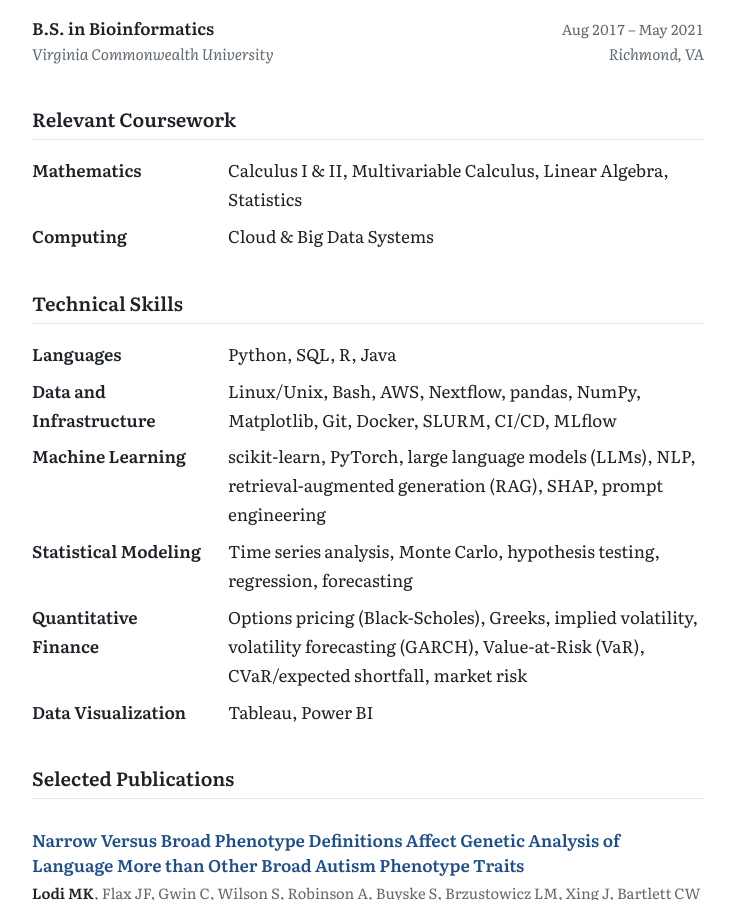
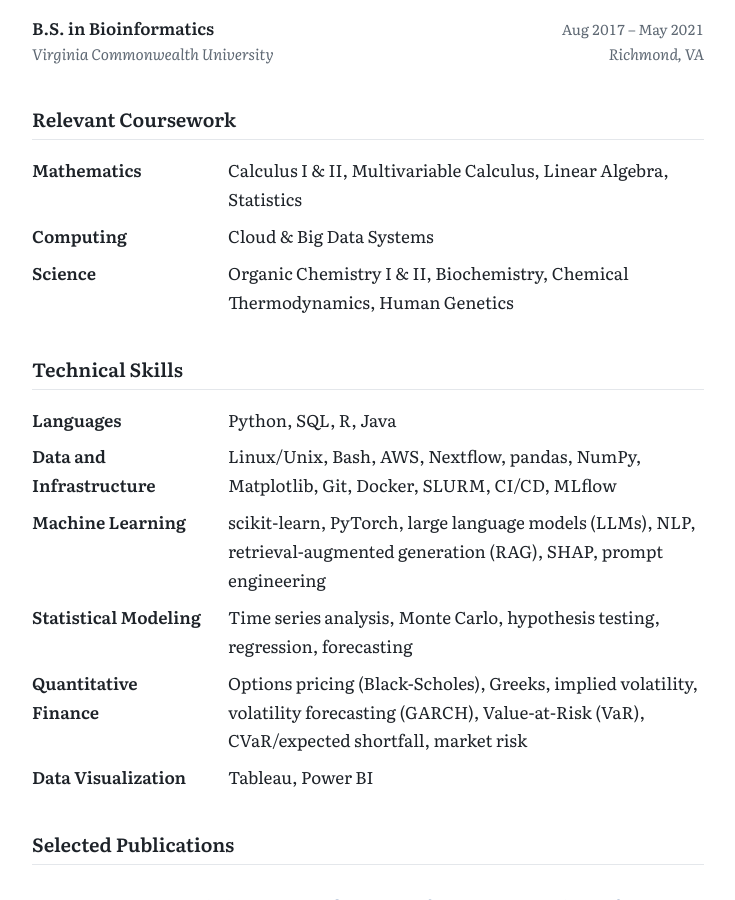
Before and after one commit to mklodi1/mklodi1.github.io, a Jekyll site: the page built from cv/index.html, in a window 1280 px wide and 900 px high, scrolled down 1654 px. Shown: the whole window, without its empty margins (272-1007 px from the left). Built offline with Jekyll 4.4.1, drawn with Linux system fonts in a browser that asks for light colours.

Commit message:
Add science coursework to CV
Co-Authored-By: Claude Opus 5.5 <noreply@anthropic.com>
Claude-Session: https://claude.ai/code/session_018B7yRm4wV88UDqtVSP6gVK

```diff
--- a/_data/cv.yml
+++ b/_data/cv.yml
@@ -47,6 +47,8 @@ coursework:
     tools: "Calculus I & II, Multivariable Calculus, Linear Algebra, Statistics"
   - area: "Computing"
     tools: "Cloud & Big Data Systems"
+  - area: "Science"
+    tools: "Organic Chemistry I & II, Biochemistry, Chemical Thermodynamics, Human Genetics"
 
 skills:
   - area: "Languages"
```
